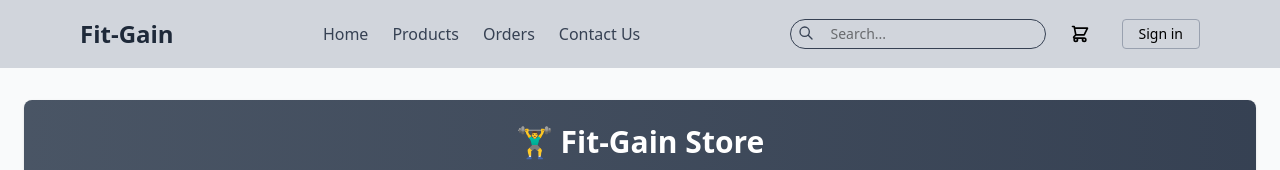
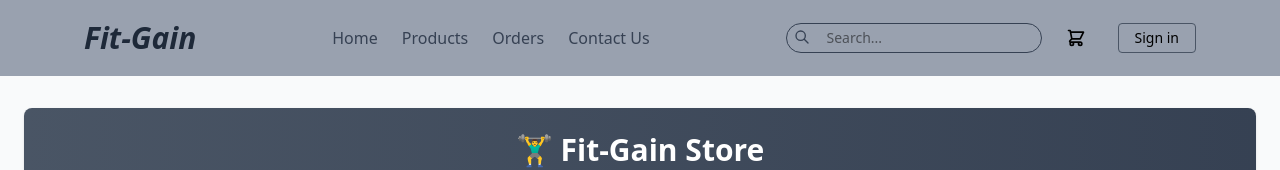
Before and after one commit to manulbp/fitgainTest, a React (Vite) app in the folder frontend/: page / in a window 1280 px wide. Shown: the top 170 px of the page. Built offline with nearby package versions, Linux system fonts and the light colour scheme; no server answers.

Commit message:
Update Header.jsx

```diff
--- a/frontend/component/Header.jsx
+++ b/frontend/component/Header.jsx
@@ -13,10 +13,10 @@ export default function Header() {
   };
 
   return (
-    <header className="bg-gray-300 shadow-sm">
-      <div className="flex justify-between items-center max-w-6xl mx-auto p-4">
+    <header className="bg-gray-400 shadow-sm">
+      <div className="flex justify-between items-center max-w-6xl mx-auto p-5">
         {/* Logo */}
-        <Link to="/" className="text-2xl font-bold text-gray-800">Fit-Gain</Link>
+        <Link to="/" className="text-3xl font-bold text-gray-800"><i>Fit-Gain</i></Link>
 
         {/* Navigation */}
         <nav className="hidden md:block">
@@ -37,7 +37,7 @@ export default function Header() {
               placeholder="Search..."
               value={searchQuery}
               onChange={(e) => setSearchQuery(e.target.value)}
-             className="pl-10 pr-3 py-1 rounded-full border border-gray-700 focus:outline-none focus:ring-2 focus:ring-gray-600 text-sm"
+              className="pl-10 pr-3 py-1 rounded-full border border-gray-700 focus:outline-none focus:ring-2 focus:ring-gray-600 text-sm"
 
             />
             <button type="submit" className="absolute left-2 top-1.5 text-gray-700">
@@ -55,7 +55,7 @@ export default function Header() {
           </Link>
 
           {/* Sign in button */}
-          <Link to="/signin" className="ml-2 px-4 py-1 border border-gray-400 rounded text-sm">
+          <Link to="/signin" className="ml-2 px-4 py-1 border border-gray-600 rounded text-sm">
             Sign in
           </Link>
         </div>
```
